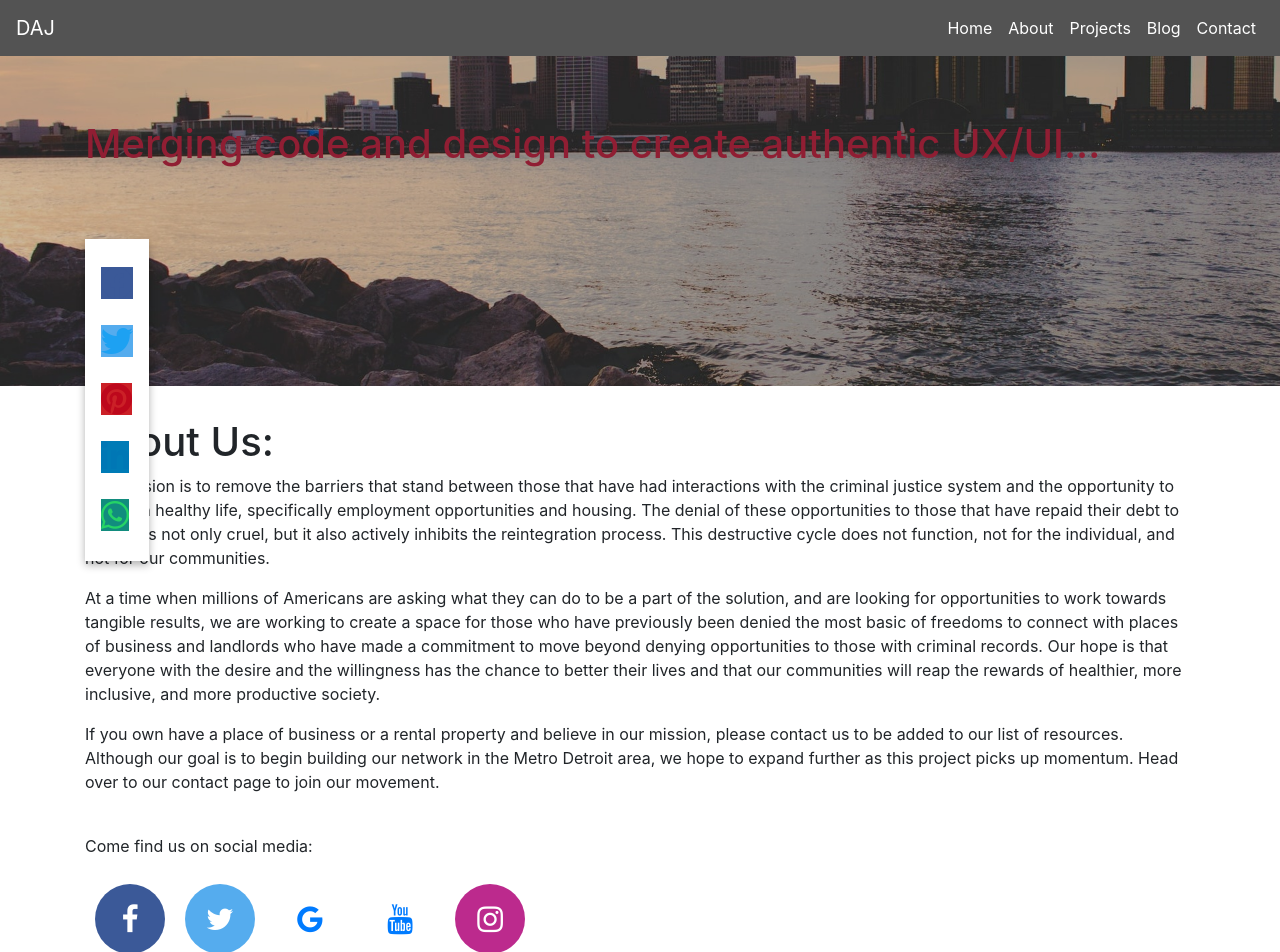
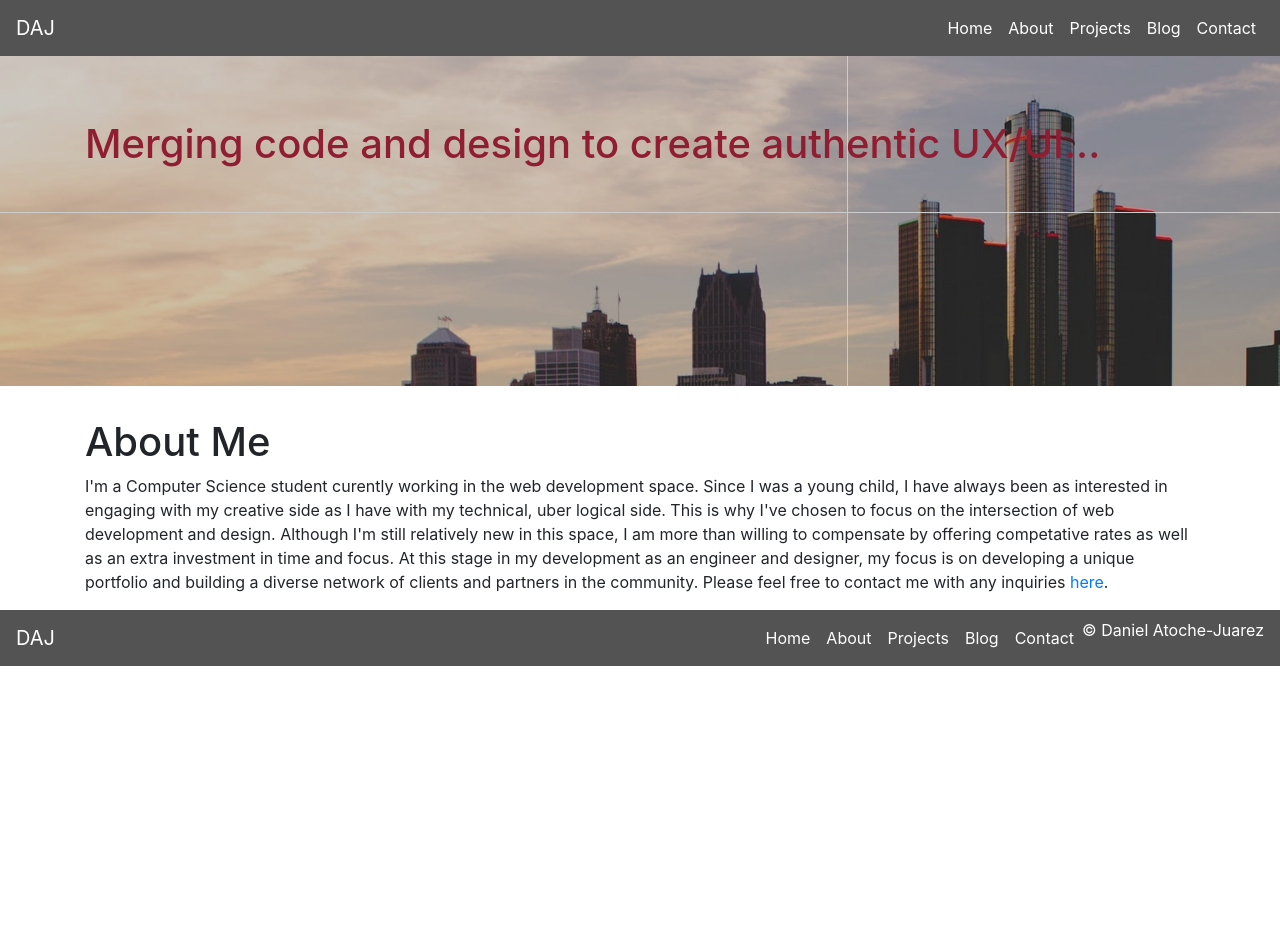
Before and after one commit to datoche-juarez/personal-site, a React (Create React App) app: page /about in a window 1280 px wide. Shown: the top 952 px of the page. After the commit the page ends 800 px from the top, so only its background shows below. Built offline with nearby package versions, Linux system fonts and the light colour scheme.

Commit message:
Updated About section...

```diff
--- a/src/About.jsx
+++ b/src/About.jsx
@@ -1,53 +1,113 @@
+// import React from "react";
+// import Counters from "./components/Counters";
+// import Dan from "./components/Dan";
+// import Social from "./components/Social";
+
+// export const About = () => (
+//   <div>
+//     <h1>About Us:</h1>
+
+//     <p>
+//       Our mission is to remove the barriers that stand between those that have
+//       had interactions with the criminal justice system and the opportunity to
+//       pursuit a healthy life, specifically employment opportunities and housing.
+//       The denial of these opportunities to those that have repaid their debt to
+//       society is not only cruel, but it also actively inhibits the reintegration
+//       process. This destructive cycle does not function, not for the individual,
+//       and not for our communities.
+//     </p>
+//     <p>
+//       At a time when millions of Americans are asking what they can do to be a
+//       part of the solution, and are looking for opportunities to work towards
+//       tangible results, we are working to create a space for those who have
+//       previously been denied the most basic of freedoms to connect with places
+//       of business and landlords who have made a commitment to move beyond
+//       denying opportunities to those with criminal records. Our hope is that
+//       everyone with the desire and the willingness has the chance to better
+//       their lives and that our communities will reap the rewards of healthier,
+//       more inclusive, and more productive society.
+//     </p>
+//     <p>
+//       If you own have a place of business or a rental property and believe in
+//       our mission, please contact us to be added to our list of resources.
+//       Although our goal is to begin building our network in the Metro Detroit
+//       area, we hope to expand further as this project picks up momentum. Head
+//       over to our contact page to join our movement.
+//     </p>
+
+//     <br></br>
+//     <p>Come find us on social media: </p>
+//     <a
+//       href="https://www.facebook.com/daniel.atochejuarez"
+//       class="fa fa-facebook"
+//     ></a>
+//     <a href="#" className="fa fa-twitter"></a>
+//     <a href="#" className="fa fa-google"></a>
+//     <a href="#" className="fa fa-youtube"></a>
+//     <a href="#" className="fa fa-instagram"></a>
+//     <br></br>
+//     <Counters></Counters>
+//     <Dan></Dan>
+//     <Social></Social>
+//   </div>
+// );
+
 import React from "react";
-import Counters from "./components/Counters";
-import Dan from "./components/Dan";
-import Social from "./components/Social";
+import Container from "react-bootstrap/Container";
+import Col from "react-bootstrap/Col";
+import Row from "react-bootstrap/Row";
 
 export const About = () => (
   <div>
-    <h1>About Us:</h1>
+    <h1>About Me </h1>
 
     <p>
-      Our mission is to remove the barriers that stand between those that have
-      had interactions with the criminal justice system and the opportunity to
-      pursuit a healthy life, specifically employment opportunities and housing.
-      The denial of these opportunities to those that have repaid their debt to
-      society is not only cruel, but it also actively inhibits the reintegration
-      process. This destructive cycle does not function, not for the individual,
-      and not for our communities.
-    </p>
-    <p>
-      At a time when millions of Americans are asking what they can do to be a
-      part of the solution, and are looking for opportunities to work towards
-      tangible results, we are working to create a space for those who have
-      previously been denied the most basic of freedoms to connect with places
-      of business and landlords who have made a commitment to move beyond
-      denying opportunities to those with criminal records. Our hope is that
-      everyone with the desire and the willingness has the chance to better
-      their lives and that our communities will reap the rewards of healthier,
-      more inclusive, and more productive society.
-    </p>
-    <p>
-      If you own have a place of business or a rental property and believe in
-      our mission, please contact us to be added to our list of resources.
-      Although our goal is to begin building our network in the Metro Detroit
-      area, we hope to expand further as this project picks up momentum. Head
-      over to our contact page to join our movement.
+      I'm a Computer Science student curently working in the web development
+      space. Since I was a young child, I have always been as interested in
+      engaging with my creative side as I have with my technical, uber logical
+      side. This is why I've chosen to focus on the intersection of web
+      development and design. Although I'm still relatively new in this space, I
+      am more than willing to compensate by offering competative rates as well
+      as an extra investment in time and focus. At this stage in my development
+      as an engineer and designer, my focus is on developing a unique portfolio
+      and building a diverse network of clients and partners in the community.
+      Please feel free to contact me with any inquiries{" "}
+      <a href="/contact">here</a>.
     </p>
 
-    <br></br>
-    <p>Come find us on social media: </p>
-    <a
-      href="https://www.facebook.com/daniel.atochejuarez"
-      class="fa fa-facebook"
-    ></a>
-    <a href="#" className="fa fa-twitter"></a>
-    <a href="#" className="fa fa-google"></a>
-    <a href="#" className="fa fa-youtube"></a>
-    <a href="#" className="fa fa-instagram"></a>
-    <br></br>
-    <Counters></Counters>
-    <Dan></Dan>
-    <Social></Social>
+    {/* <Container>
+      <Row>
+        <Col xs={1}>
+          <a
+            href="https://www.facebook.com/daniel.atochejuarez"
+            class="fa fa-facebook"
+          ></a>
+        </Col>
+        <Col xs={1}>
+          <a href="https://twitter.com/dee_jaurez" class="fa fa-twitter"></a>
+        </Col>
+        <Col xs={1}>
+          <a href="#" class="fa fa-instagram"></a>
+        </Col>
+        <Col xs={1}>
+          <a href="#" class="fa fa-linkedin"></a>
+        </Col>
+      </Row>
+      <br></br>
+      <Row>
+        <Col xs={1}>
+          <a href="#" class="fa fa-github"></a>
+        </Col>
+        <Col xs={1}>
+          <a href="#" class="fa fa-whatsapp"></a>
+        </Col>
+        <Col xs={1}>
+          <a href="#" class="fa fa-pinterest"></a>
+        </Col>
+        <Col xs={1}>
+          <a href="#" class="fa fa-soundcloud"></a>
+        </Col>
+      </Row>
+    </Container> */}
   </div>
 );
```
